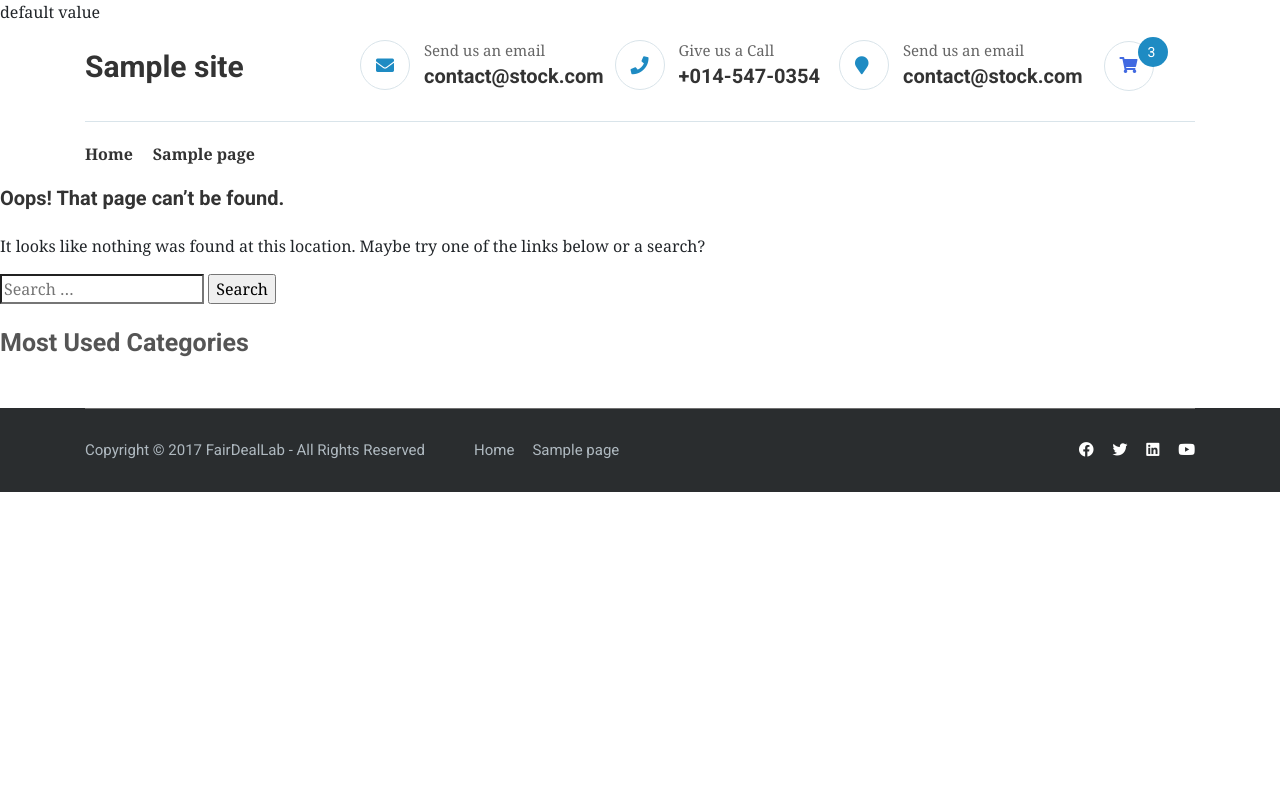
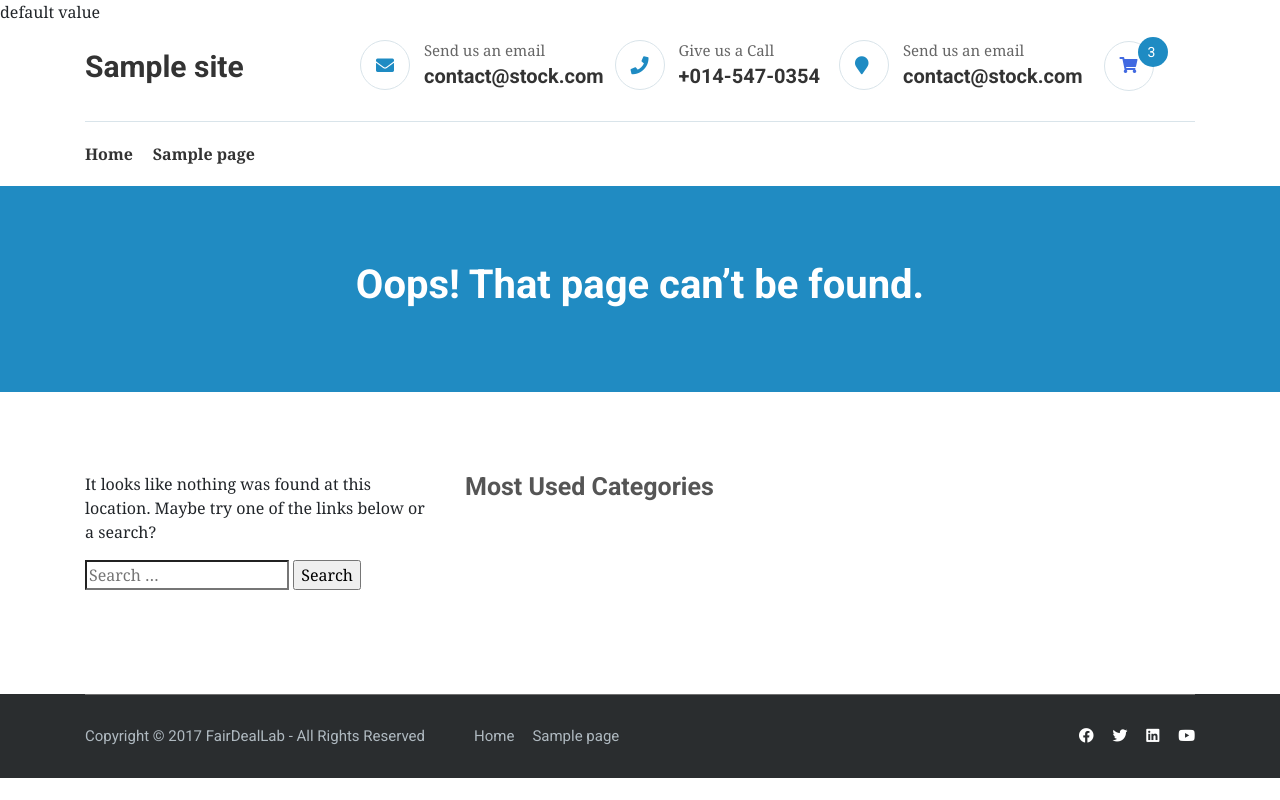
Before and after one commit to shakibdshy/Stock, a WordPress theme: template themes/onlinecoder-strock/404.php in a window 1280 px wide. Run offline with PHP 8.4 and a stand-in for WordPress, Linux system fonts and the light colour scheme; the site name, menu and one post (Sample post) are stand-ins, and other content is empty; some libraries are stand-ins or nearby versions.

Commit message:
404.php page Update

```diff
--- a/themes/onlinecoder-strock/404.php
+++ b/themes/onlinecoder-strock/404.php
@@ -10,23 +10,30 @@
 get_header();
 ?>
 
-	<div id="primary" class="content-area">
-		<main id="main" class="site-main">
+	<div <?php if(has_post_thumbnail()) : ?>style="background-image: url(<?php the_post_thumbnail_url('large')?>)"<?php endif; ?> class="stock-breadcrumb-area">
+		<div class="container">
+			<div class="row">
+				<div class="col-xl-12">
+					<h1 class="page-title"><?php esc_html_e( 'Oops! That page can&rsquo;t be found.', 'onlinecoder-strock' ); ?></h1>
+					<?php if(function_exists('bcn_display')) bcn_display(); ?>
+				</div>
+			</div>
+		</div>
+	</div>
 
-			<section class="error-404 not-found">
-				<header class="page-header">
-					<h1 class="page-title"><?php esc_html_e( 'Oops! That page can&rsquo;t be found.', 'onlinecoder-strock' ); ?></h1>
-				</header><!-- .page-header -->
-
-				<div class="page-content">
-					<p><?php esc_html_e( 'It looks like nothing was found at this location. Maybe try one of the links below or a search?', 'onlinecoder-strock' ); ?></p>
+	<div class="stock-internal-area section-enable-padding">
+		<div class="container">
+			<div class="row">
+				<div class="col-md-4">
+				<p><?php esc_html_e( 'It looks like nothing was found at this location. Maybe try one of the links below or a search?', 'onlinecoder-strock' ); ?></p>
 
 					<?php
 					get_search_form();
 
 					the_widget( 'WP_Widget_Recent_Posts' );
 					?>
-
+				</div>
+				<div class="col-md-4">
 					<div class="widget widget_categories">
 						<h2 class="widget-title"><?php esc_html_e( 'Most Used Categories', 'onlinecoder-strock' ); ?></h2>
 						<ul>
@@ -41,20 +48,20 @@
 							?>
 						</ul>
 					</div><!-- .widget -->
-
+				</div>
+				<div class="col-md-4">
 					<?php
 					/* translators: %1$s: smiley */
-					$onlinecoder_strock_archive_content = '<p>' . sprintf( esc_html__( 'Try looking in the monthly archives. %1$s', 'onlinecoder-strock' ), convert_smilies( ':)' ) ) . '</p>';
-					the_widget( 'WP_Widget_Archives', 'dropdown=1', "after_title=</h2>$onlinecoder_strock_archive_content" );
+						$onlinecoder_strock_archive_content = '<p>' . sprintf( esc_html__( 'Try looking in the monthly archives. %1$s', 'onlinecoder-strock' ), convert_smilies( ':)' ) ) . '</p>';
+						the_widget( 'WP_Widget_Archives', 'dropdown=1', "after_title=</h2>$onlinecoder_strock_archive_content" );
 
-					the_widget( 'WP_Widget_Tag_Cloud' );
+						the_widget( 'WP_Widget_Tag_Cloud' );
 					?>
+				</div>
+			</div>
+		</div>
+	</div>
 
-				</div><!-- .page-content -->
-			</section><!-- .error-404 -->
-
-		</main><!-- #main -->
-	</div><!-- #primary -->
 
 <?php
 get_footer();
```
